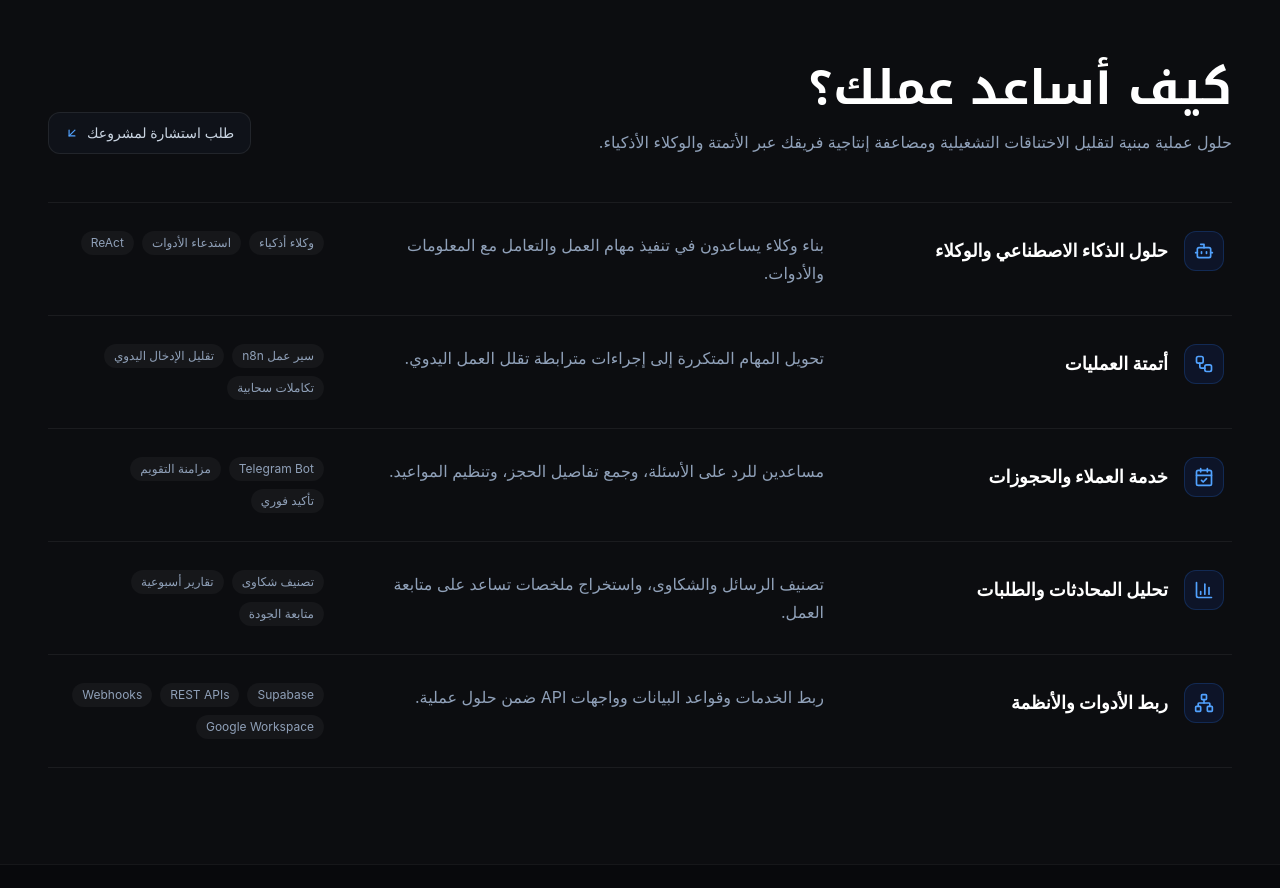
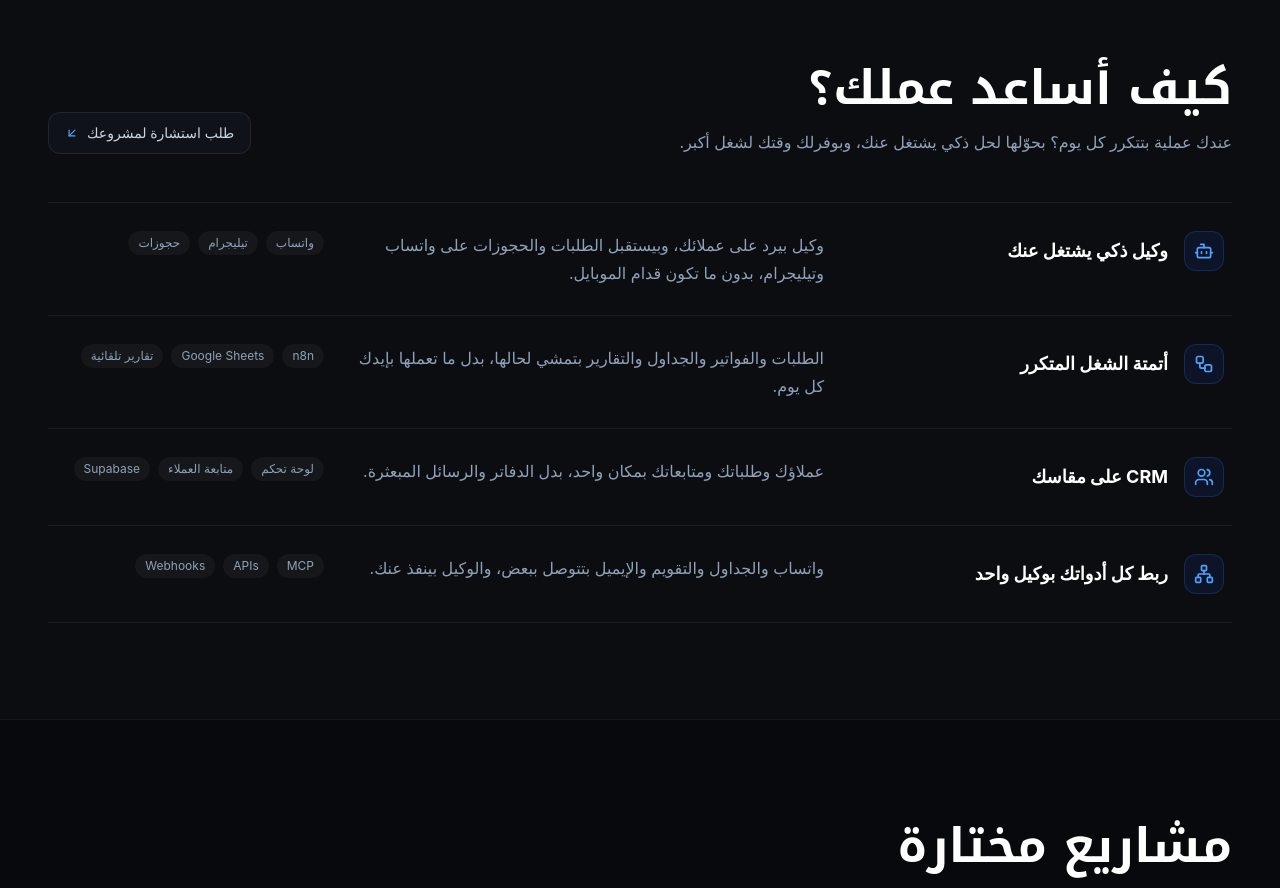
Before and after one commit to yahya759/persnal-web-siute, a React (Vite) app: page / in a window 1280 px wide. Shown: the part 1580-2468 px from the top of the page. Built offline with nearby package versions, Linux system fonts and the light colour scheme.

Commit message:
content: rewrite services for small business owners (agent, automation, CRM, integration)

```diff
--- a/src/components/ServicesSection.tsx
+++ b/src/components/ServicesSection.tsx
@@ -5,6 +5,7 @@ import {
   CalendarCheck,
   BarChart3,
   Network,
+  Users,
   ArrowUpRight
 } from 'lucide-react';
 import { ServiceItem } from '../data/portfolioData';
@@ -27,6 +28,8 @@ export function ServicesSection({ services, onOpenContact }: ServicesSectionProp
         return <BarChart3 className="w-5 h-5 text-blue-400" />;
       case 'integration':
         return <Network className="w-5 h-5 text-blue-400" />;
+      case 'crm':
+        return <Users className="w-5 h-5 text-blue-400" />;
       default:
         return <Bot className="w-5 h-5 text-blue-400" />;
     }
@@ -49,7 +52,7 @@ export function ServicesSection({ services, onOpenContact }: ServicesSectionProp
               كيف أساعد عملك؟
             </h2>
             <p className="text-slate-400 text-sm sm:text-base max-w-2xl">
-              حلول عملية مبنية لتقليل الاختناقات التشغيلية ومضاعفة إنتاجية فريقك عبر الأتمتة والوكلاء الأذكياء.
+              عندك عملية بتتكرر كل يوم؟ بحوّلها لحل ذكي يشتغل عنك، وبوفرلك وقتك لشغل أكبر.
             </p>
           </div>
 
--- a/src/data/portfolioData.ts
+++ b/src/data/portfolioData.ts
@@ -23,7 +23,7 @@ export interface ServiceItem {
   id: string;
   title: string;
   description: string;
-  iconName: 'bot' | 'workflow' | 'customer' | 'analysis' | 'integration';
+  iconName: 'bot' | 'workflow' | 'customer' | 'analysis' | 'integration' | 'crm';
   tags?: string[];
 }
 
@@ -131,39 +131,32 @@ export const techStackData: TechItem[] = [
 
 export const servicesData: ServiceItem[] = [
   {
-    id: "ai-agents",
-    title: "حلول الذكاء الاصطناعي والوكلاء",
-    description: "بناء وكلاء يساعدون في تنفيذ مهام العمل والتعامل مع المعلومات والأدوات.",
+    id: "ai-agent",
+    title: "وكيل ذكي يشتغل عنك",
+    description: "وكيل بيرد على عملائك، وبيستقبل الطلبات والحجوزات على واتساب وتيليجرام، بدون ما تكون قدام الموبايل.",
     iconName: "bot",
-    tags: ["وكلاء أذكياء", "استدعاء الأدوات", "ReAct"],
+    tags: ["واتساب", "تيليجرام", "حجوزات"],
   },
   {
     id: "process-automation",
-    title: "أتمتة العمليات",
-    description: "تحويل المهام المتكررة إلى إجراءات مترابطة تقلل العمل اليدوي.",
+    title: "أتمتة الشغل المتكرر",
+    description: "الطلبات والفواتير والجداول والتقارير بتمشي لحالها، بدل ما تعملها بإيدك كل يوم.",
     iconName: "workflow",
-    tags: ["سير عمل n8n", "تقليل الإدخال اليدوي", "تكاملات سحابية"],
+    tags: ["n8n", "Google Sheets", "تقارير تلقائية"],
   },
   {
-    id: "customer-service",
-    title: "خدمة العملاء والحجوزات",
-    description: "مساعدين للرد على الأسئلة، وجمع تفاصيل الحجز، وتنظيم المواعيد.",
-    iconName: "customer",
-    tags: ["Telegram Bot", "مزامنة التقويم", "تأكيد فوري"],
+    id: "custom-crm",
+    title: "CRM على مقاسك",
+    description: "عملاؤك وطلباتك ومتابعاتك بمكان واحد، بدل الدفاتر والرسائل المبعثرة.",
+    iconName: "crm",
+    tags: ["لوحة تحكم", "متابعة العملاء", "Supabase"],
   },
   {
-    id: "chat-analysis",
-    title: "تحليل المحادثات والطلبات",
-    description: "تصنيف الرسائل والشكاوى، واستخراج ملخصات تساعد على متابعة العمل.",
-    iconName: "analysis",
-    tags: ["تصنيف شكاوى", "تقارير أسبوعية", "متابعة الجودة"],
-  },
-  {
-    id: "system-integration",
-    title: "ربط الأدوات والأنظمة",
-    description: "ربط الخدمات وقواعد البيانات وواجهات API ضمن حلول عملية.",
+    id: "tools-integration",
+    title: "ربط كل أدواتك بوكيل واحد",
+    description: "واتساب والجداول والتقويم والإيميل بتتوصل ببعض، والوكيل بينفذ عنك.",
     iconName: "integration",
-    tags: ["Supabase", "REST APIs", "Webhooks", "Google Workspace"],
+    tags: ["MCP", "APIs", "Webhooks"],
   },
 ];
 
```
